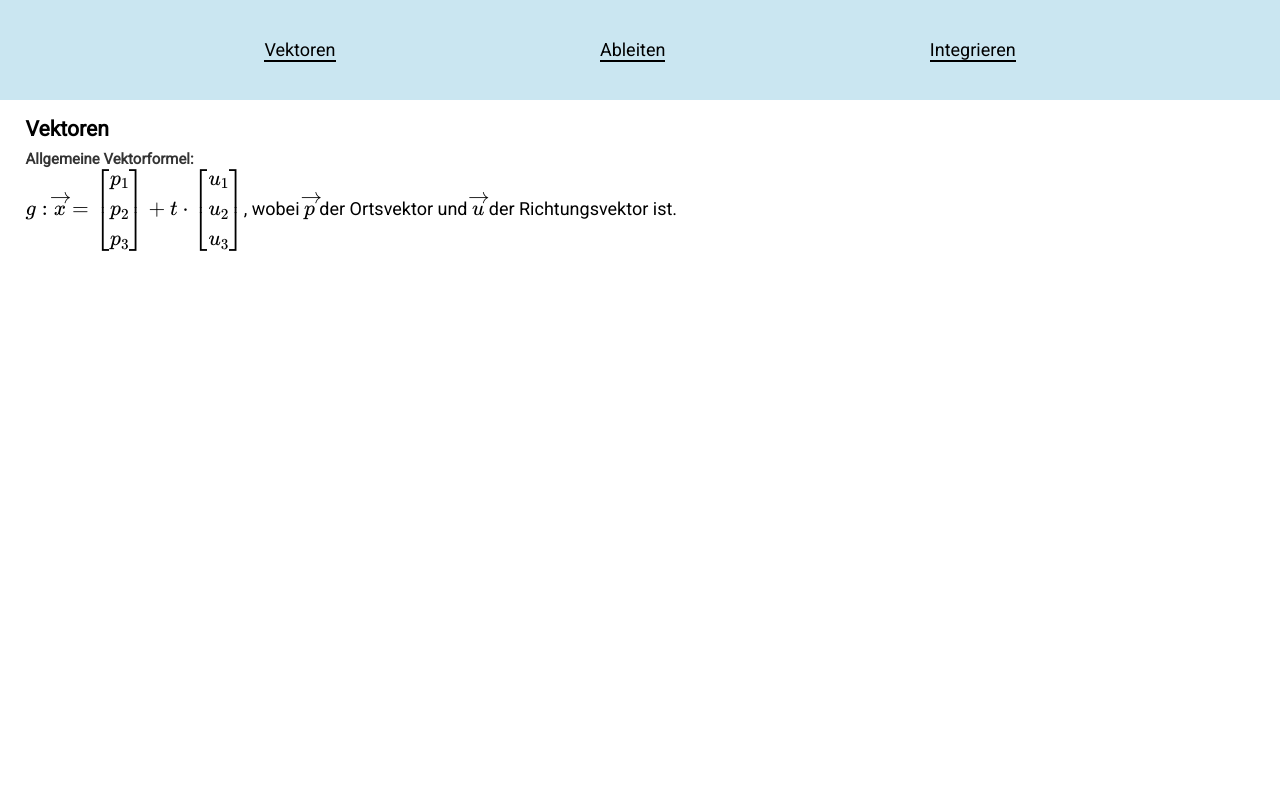
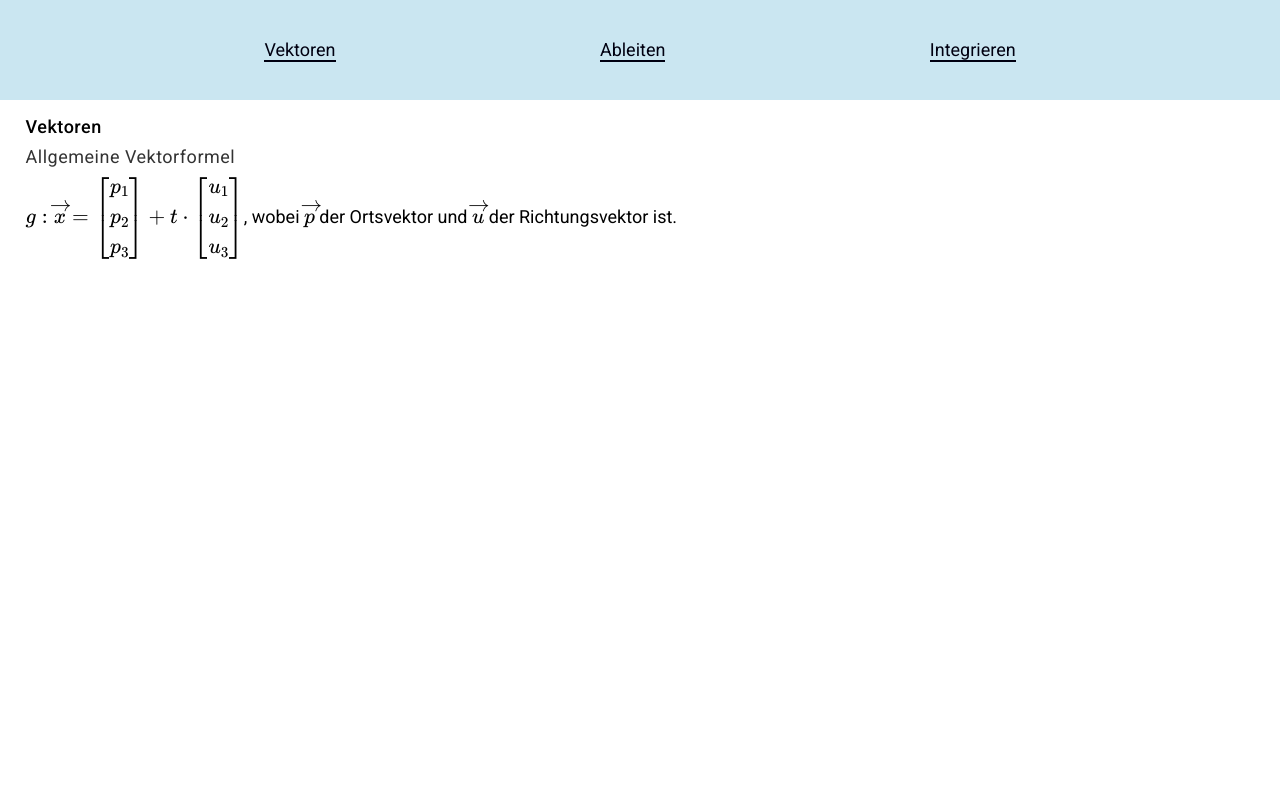
Before and after one commit to philippmrz/Mathe, a plain HTML site: page index.html in a window 1280 px wide. Shown: the top 800 px of the page. Drawn offline with nearby package versions, Linux system fonts and the light colour scheme; some packages are replaced by stand-ins of ours.

Commit message:
A few design changes

```diff
--- a/index.html
+++ b/index.html
@@ -15,7 +15,7 @@
     </nav>
     <section id="vektoren">
       <h3>Vektoren</h3>
-      <h5>Allgemeine Vektorformel:</h5>
+      <h5>Allgemeine Vektorformel</h5>
       <p>
         \(g:\overrightarrow{x} = \begin{bmatrix}p_1\\p_2\\p_3\end{bmatrix} + t \cdot \begin{bmatrix}u_1\\u_2\\u_3\end{bmatrix}\), wobei \(\overrightarrow{p}\) der Ortsvektor und \(\overrightarrow{u}\) der Richtungsvektor ist.
       </p>
--- a/style.css
+++ b/style.css
@@ -1,4 +1,4 @@
-@import url(https://fonts.googleapis.com/css?family=Roboto);
+@import url(https://fonts.googleapis.com/css?family=Roboto:400,500);
 
 * {
   box-sizing: border-box;
@@ -11,7 +11,7 @@ span {
 }
 
 html {
-  font: 18px 'Roboto', sans, Helvetica;
+  font: 400 18px 'Roboto', sans, Helvetica;
   scroll-behavior: smooth;
 }
 
@@ -36,13 +36,19 @@ nav {
   width: 100%;
 }
 
+h3, h5 {
+  letter-spacing: .5px;
+  font-size: 1rem;
+  margin-bottom: .5rem;
+}
+
 h3 {
-  margin-bottom: .5rem;
+  font-weight: 500;
 }
 
 h5 {
   color: #333;
-  font-weight: 600;
+  font-weight: 400;
 }
 
 a {
@@ -55,6 +61,11 @@ a:hover {
   border: none;
 }
 
+nav a {
+  color: #001;
+  border-color: #001;
+}
+
 .scrollUp {
   transform: translateY(-12.5vh);
 }
```
